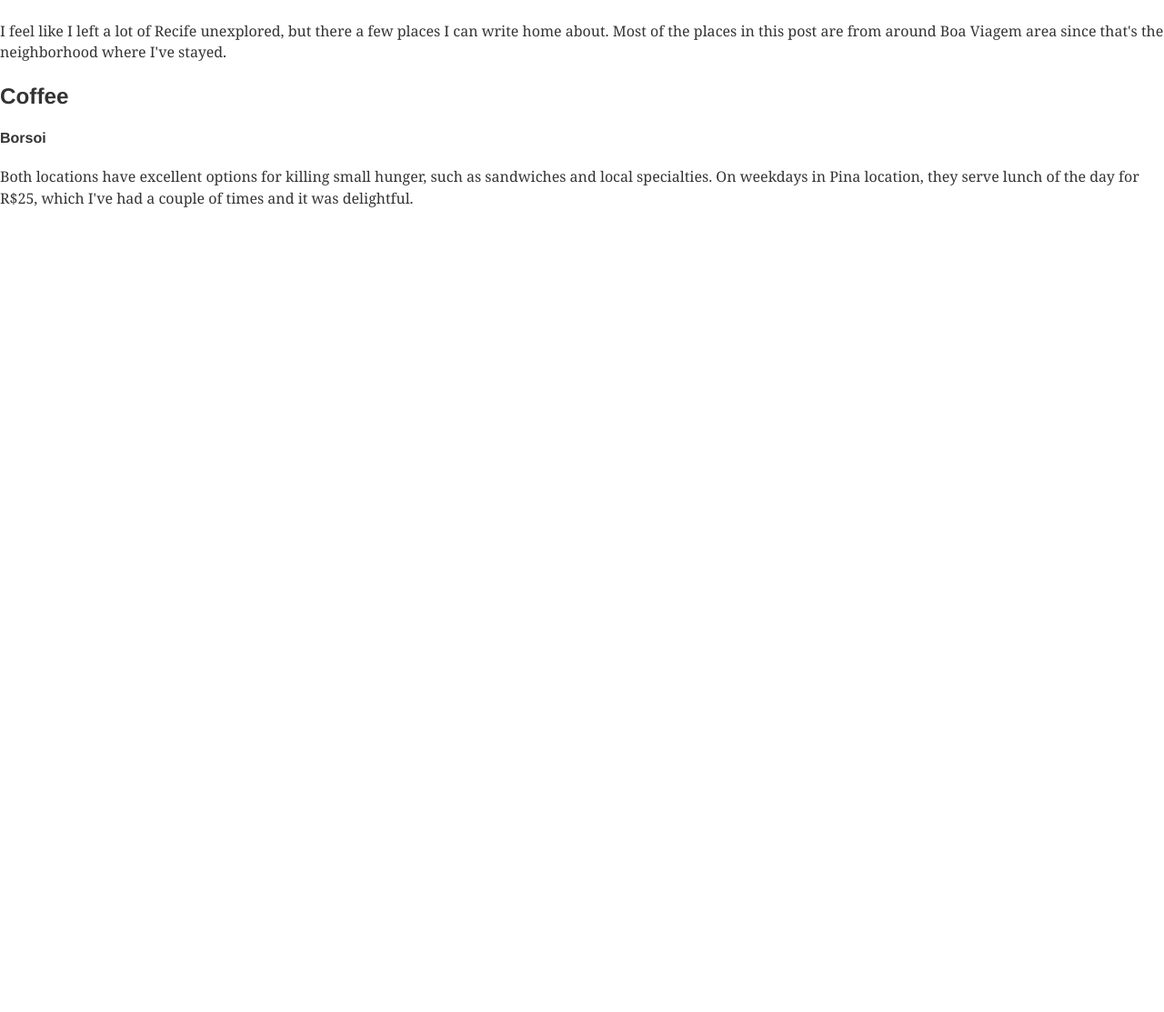
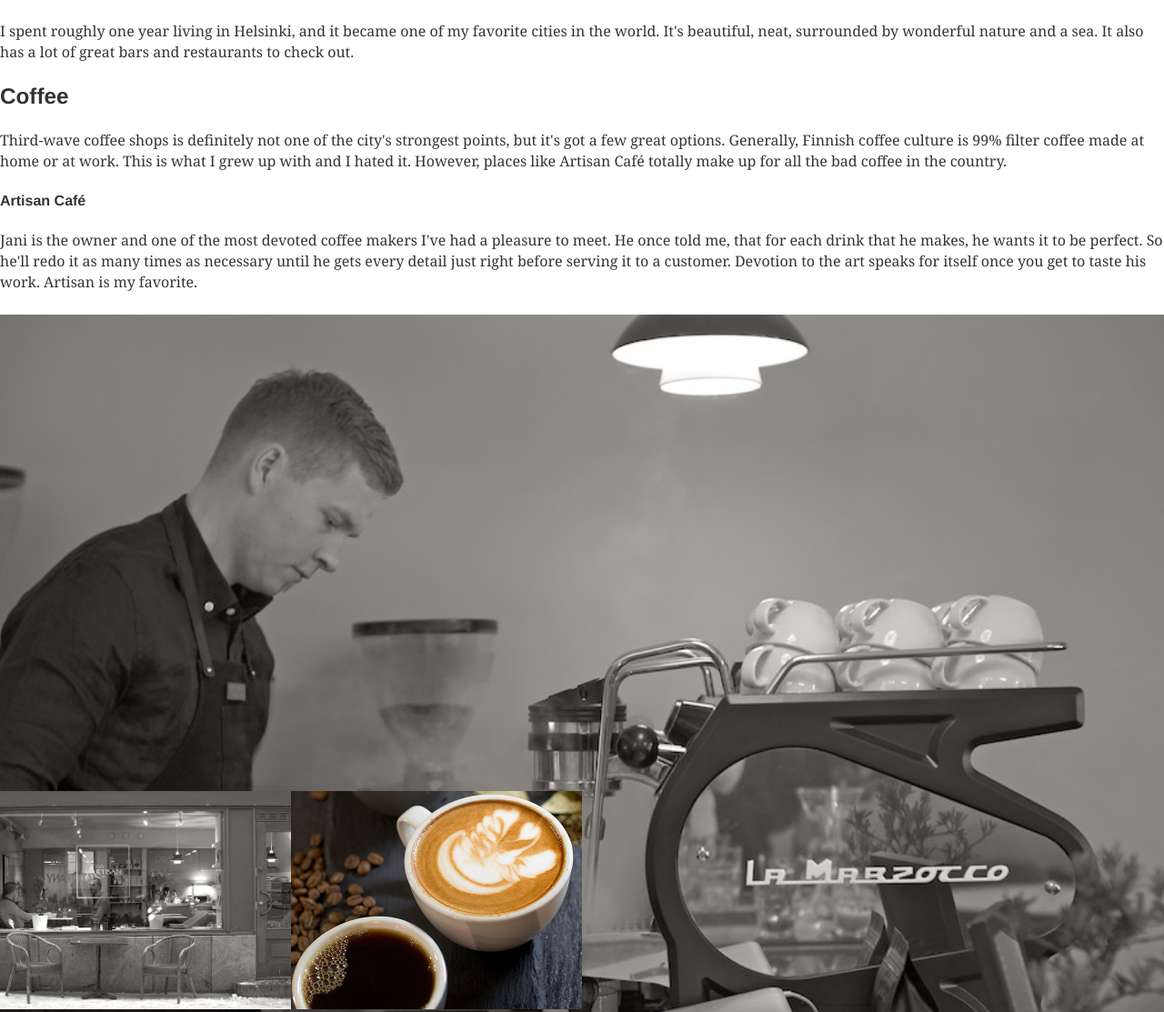
Before and after one commit to timojaask/almost-hipster, a Gatsby site: page /helsinki in a window 1280 px wide. Shown: the part 960-2073 px from the top of the page at 91% size. Before the commit the page ends 1213 px from the top, so only its background shows below. Built offline with nearby package versions, Linux system fonts and the light colour scheme; Gatsby itself is replaced by a stand-in of ours.

Commit message:
Add Artisan Cafe

```diff
--- a/src/pages/helsinki.js
+++ b/src/pages/helsinki.js
@@ -8,7 +8,7 @@ import styles from "./blogpost.module.css";
 /*
 
 Need photos from:
-- Cafe Artisan
+- Artisan Café
 - Roasberg
 - Fratello
 - Liberty or Death
@@ -23,12 +23,17 @@ Need photos from:
 - Holiday
 
 Coffee:
-Third-wave coffee shops is definitely not one of the city's strongest points, but it's got a few great options. Generally, Finnish coffee culture is 99% filter coffee made at home or at work. This is what I grew up with and I hated it. However, places like Cafe Artisan totally make up for all the bad coffee in the country.
+Third-wave coffee shops is definitely not one of the city's strongest points, but it's got a few great options. Generally, Finnish coffee culture is 99% filter coffee made at home or at work. This is what I grew up with and I hated it. However, places like Artisan Café totally make up for all the bad coffee in the country.
 
-Cafe Artisan -- Need photos
-Roasberg -- Need photos
+Artisan Café
+Jani is the owner and one of the most devoted coffee makers I've had a pleasure to meet. He once told me, that for each drink that he makes, he wants it to be perfect. So he'll redo it as many times as necessary until he gets every detail just right before serving it to a customer. Devotion to the art speaks for itself once you get to taste his work. Artisan is my favorite.
+
 Johan & Nystrom
-Fratello -- Need photos
+This super cozy coffee shop is located on a beautiful Katajanokka island. Random-looking, but at the same time very stylish decor and brick walls create a wonderful relaxing atmosphere, and a unique place.
+
+Fratello
+
+Roasberg
 
 Bars:
 I'm a sucker for a good cocktail, and I think Helsinki is the city that really spoiled me in that regard. The four cocktail bars listed below are among the best I've been to in my life, competing with cities like New York, Tel Aviv, Barcelona, and Lisbon.
@@ -55,12 +60,24 @@ export default ({ data }) => (
     <PostHeader coverImage={data.cover} name="Helsinki" />
     <div className={styles.headerSpacer}>&nbsp;</div>
     <p>
-      I feel like I left a lot of Recife unexplored, but there a few places I can write home about. Most of the places in this post are from around Boa Viagem area since that's the neighborhood where I've stayed.
+      I spent roughly one year living in Helsinki, and it became one of my favorite cities in the world. It's beautiful, neat, surrounded by wonderful nature and a sea. It also has a lot of great bars and restaurants to check out.
     </p>
     <h2>Coffee</h2>
-    <h4>Borsoi</h4>
     <p>
-      Both locations have excellent options for killing small hunger, such as sandwiches and local specialties. On weekdays in Pina location, they serve lunch of the day for R$25, which I've had a couple of times and it was delightful.
+      Third-wave coffee shops is definitely not one of the city's strongest points, but it's got a few great options. Generally, Finnish coffee culture is 99% filter coffee made at home or at work. This is what I grew up with and I hated it. However, places like Artisan Café totally make up for all the bad coffee in the country.
+    </p>
+    <h4>Artisan Café</h4>
+    <p>
+      Jani is the owner and one of the most devoted coffee makers I've had a pleasure to meet. He once told me, that for each drink that he makes, he wants it to be perfect. So he'll redo it as many times as necessary until he gets every detail just right before serving it to a customer. Devotion to the art speaks for itself once you get to taste his work. Artisan is my favorite.
+    </p>
+    <ImageGrid photos={[
+      data.artisan1,
+      data.artisan2,
+      data.artisan3,
+    ]} />
+    <h4>Johan & Nyström</h4>
+    <p>
+      This super cozy coffee shop is located on a beautiful Katajanokka island. Random-looking, but at the same time very stylish decor and brick walls create a wonderful relaxing atmosphere, and a unique place.
     </p>
   </div>
 );
@@ -72,5 +89,20 @@ export const query = graphql`
         ...GatsbyImageSharpSizes
       }
     },
+    artisan1: imageSharp(id: {regex: "/helsinki-artisan1/" }) {
+      sizes(maxWidth: 700, maxHeight: 525) {
+        ...GatsbyImageSharpSizes
+      }
+    },
+    artisan2: imageSharp(id: {regex: "/helsinki-artisan2/" }) {
+      sizes(maxWidth: 700, maxHeight: 525) {
+        ...GatsbyImageSharpSizes
+      }
+    },
+    artisan3: imageSharp(id: {regex: "/helsinki-artisan3/" }) {
+      sizes(maxWidth: 700, maxHeight: 525) {
+        ...GatsbyImageSharpSizes
+      }
+    },
   }
 `;
```
Also changed, not shown: src/images/helsinki-artisan1.jpg (added), src/images/helsinki-artisan2.jpg (added), src/images/helsinki-artisan3.jpg (added).
